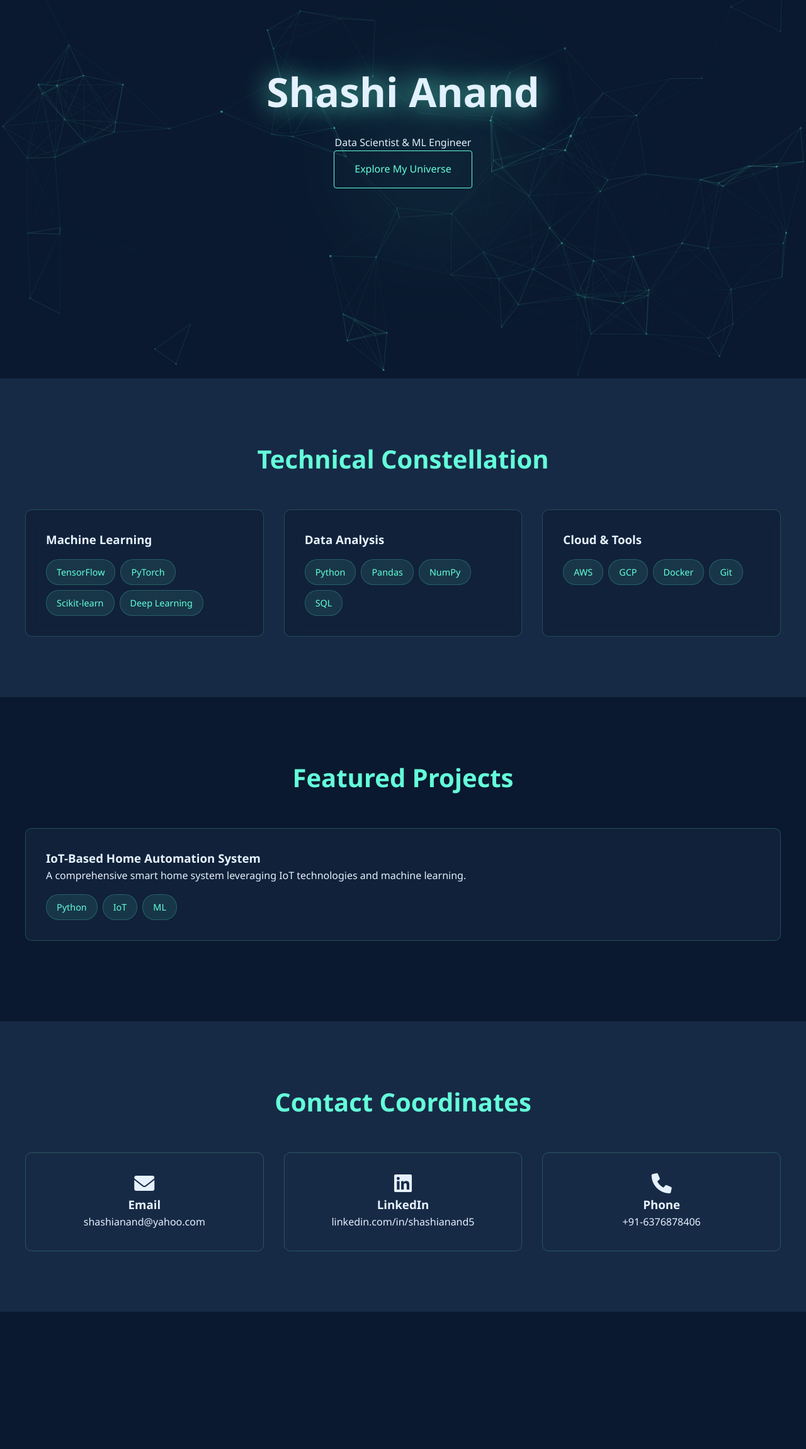
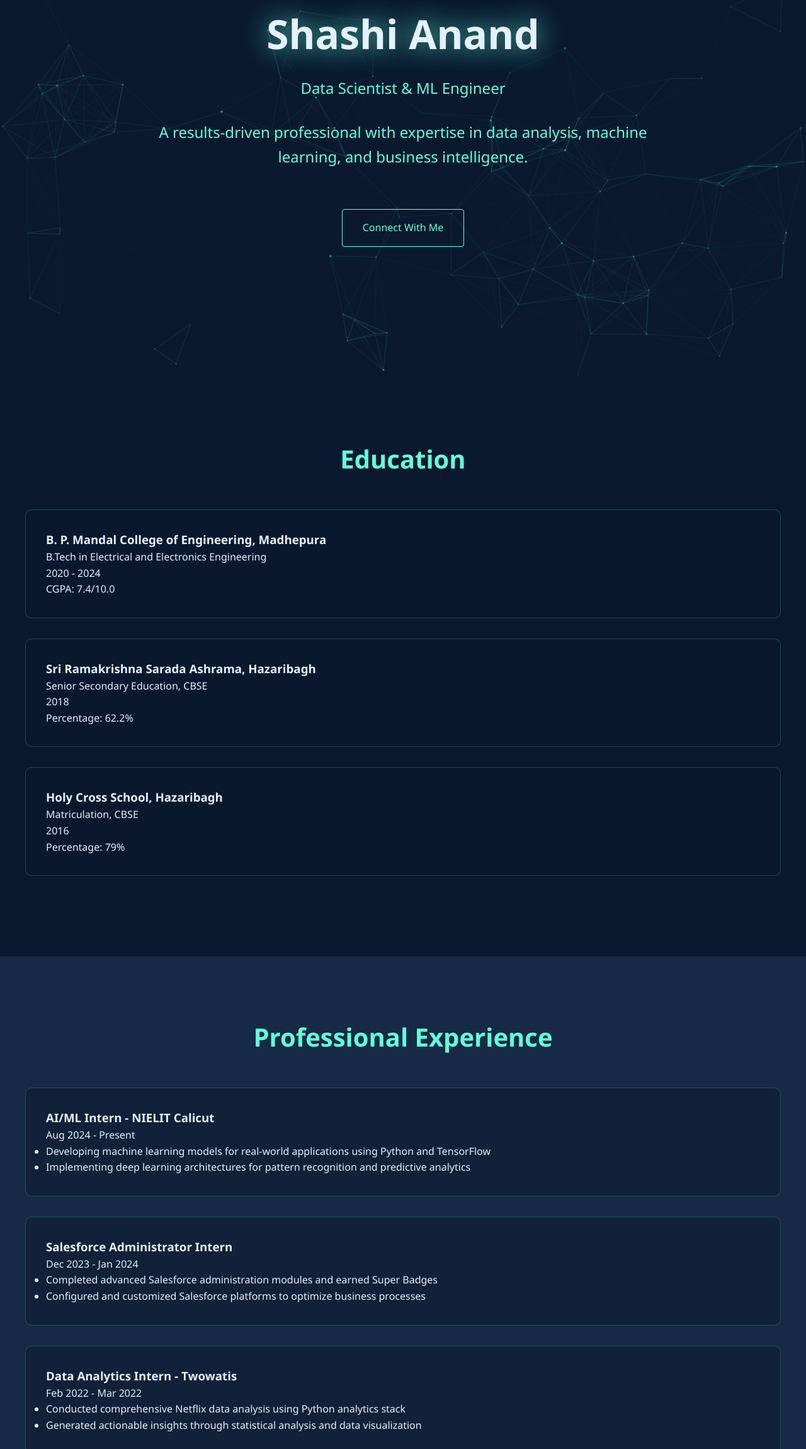
Before and after one commit to Ishashianand/portfolio, a plain HTML site: page index.html in a window 1280 px wide. Shown: the part 199-2500 px from the top of the page at 63% size. Before the commit the page ends 2282 px from the top, so only its background shows below. Drawn offline with nearby package versions, Linux system fonts and the light colour scheme; animation ran at ten frames a second.

Commit message:
index.html

```diff
--- a/index.html
+++ b/index.html
@@ -43,7 +43,6 @@
             z-index: 2;
         }
 
-        /* Animated Navbar */
         .navbar {
             position: fixed;
             top: 0;
@@ -103,7 +102,6 @@
             transform: scaleX(1);
         }
 
-        /* Hero Section */
         .hero {
             min-height: 100vh;
             display: flex;
@@ -115,20 +113,8 @@
             overflow: hidden;
         }
 
-        .hero::before {
-            content: '';
-            position: absolute;
-            width: 200px;
-            height: 200px;
-            background: var(--neon-blue);
-            filter: blur(100px);
-            opacity: 0.1;
-            animation: float 10s infinite;
-        }
-
-        @keyframes float {
-            0%, 100% { transform: translate(0, 0); }
-            50% { transform: translate(50px, 50px); }
+        .hero-content {
+            max-width: 800px;
         }
 
         .hero h1 {
@@ -137,86 +123,24 @@
             animation: glow 2s infinite;
         }
 
-        @keyframes glow {
-            0%, 100% { text-shadow: 0 0 20px rgba(100, 255, 218, 0.5); }
-            50% { text-shadow: 0 0 40px rgba(100, 255, 218, 0.8); }
+        .hero p {
+            font-size: 1.5rem;
+            margin-bottom: 2rem;
+            color: var(--neon-blue);
         }
 
-        /* Skills Section */
-        .skills {
-            padding: 6rem 2rem;
-            background: var(--space-light);
-            position: relative;
-        }
-
-        .skills-grid {
-            display: grid;
-            grid-template-columns: repeat(auto-fit, minmax(300px, 1fr));
-            gap: 2rem;
-            max-width: 1200px;
-            margin: 0 auto;
-        }
-
-        .skill-card {
-            background: rgba(10, 25, 47, 0.5);
-            border: 1px solid rgba(100, 255, 218, 0.2);
-            border-radius: 10px;
-            padding: 2rem;
-            transition: transform 0.3s, box-shadow 0.3s;
-            backdrop-filter: blur(10px);
-        }
-
-        .skill-card:hover {
-            transform: translateY(-10px);
-            box-shadow: 0 0 30px rgba(100, 255, 218, 0.2);
-        }
-
-        /* Projects Section */
-        .projects {
+        .section {
             padding: 6rem 2rem;
             position: relative;
         }
 
-        .project-card {
-            background: rgba(23, 42, 69, 0.5);
-            border: 1px solid rgba(100, 255, 218, 0.2);
-            border-radius: 10px;
-            padding: 2rem;
-            margin-bottom: 2rem;
-            max-width: 1200px;
-            margin: 2rem auto;
-            transition: transform 0.3s;
+        .section:nth-child(even) {
+            background: var(--space-light);
         }
 
-        .project-card:hover {
-            transform: scale(1.02);
-        }
-
-        /* Contact Section */
-        .contact {
-            padding: 6rem 2rem;
-            background: var(--space-light);
-            text-align: center;
-        }
-
-        .contact-grid {
-            display: grid;
-            grid-template-columns: repeat(auto-fit, minmax(250px, 1fr));
-            gap: 2rem;
+        .container {
             max-width: 1200px;
             margin: 0 auto;
-        }
-
-        .contact-item {
-            padding: 2rem;
-            border: 1px solid rgba(100, 255, 218, 0.2);
-            border-radius: 10px;
-            transition: transform 0.3s;
-        }
-
-        .contact-item:hover {
-            transform: translateY(-5px);
-            background: rgba(100, 255, 218, 0.1);
         }
 
         .section-title {
@@ -226,40 +150,50 @@
             color: var(--neon-blue);
         }
 
-        /* Animated Button */
-        .cosmic-btn {
-            display: inline-block;
-            padding: 1rem 2rem;
-            color: var(--neon-blue);
-            border: 1px solid var(--neon-blue);
-            border-radius: 4px;
-            text-decoration: none;
-            position: relative;
-            overflow: hidden;
-            transition: color 0.3s;
+        .education-card, .experience-card {
+            background: rgba(10, 25, 47, 0.5);
+            border: 1px solid rgba(100, 255, 218, 0.2);
+            border-radius: 10px;
+            padding: 2rem;
+            margin-bottom: 2rem;
+            transition: transform 0.3s;
         }
 
-        .cosmic-btn::before {
-            content: '';
-            position: absolute;
-            top: 0;
-            left: -100%;
-            width: 100%;
-            height: 100%;
-            background: var(--neon-blue);
-            transition: transform 0.3s;
-            z-index: -1;
+        .education-card:hover, .experience-card:hover {
+            transform: translateY(-5px);
         }
 
-        .cosmic-btn:hover {
-            color: var(--space-dark);
+        .skills-grid {
+            display: grid;
+            grid-template-columns: repeat(auto-fit, minmax(300px, 1fr));
+            gap: 2rem;
         }
 
-        .cosmic-btn:hover::before {
-            transform: translateX(100%);
+        .skill-card {
+            background: rgba(10, 25, 47, 0.5);
+            border: 1px solid rgba(100, 255, 218, 0.2);
+            border-radius: 10px;
+            padding: 2rem;
+            transition: transform 0.3s;
         }
 
-        /* Skill Tags */
+        .skill-card:hover {
+            transform: translateY(-5px);
+        }
+
+        .project-card {
+            background: rgba(23, 42, 69, 0.5);
+            border: 1px solid rgba(100, 255, 218, 0.2);
+            border-radius: 10px;
+            padding: 2rem;
+            margin-bottom: 2rem;
+            transition: transform 0.3s;
+        }
+
+        .project-card:hover {
+            transform: scale(1.02);
+        }
+
         .skill-tags {
             display: flex;
             flex-wrap: wrap;
@@ -276,7 +210,66 @@
             border: 1px solid rgba(100, 255, 218, 0.2);
         }
 
-        /* Responsive Design */
+        .certifications-grid {
+            display: grid;
+            grid-template-columns: repeat(auto-fit, minmax(250px, 1fr));
+            gap: 2rem;
+        }
+
+        .cert-card {
+            background: rgba(10, 25, 47, 0.5);
+            border: 1px solid rgba(100, 255, 218, 0.2);
+            border-radius: 10px;
+            padding: 2rem;
+            transition: transform 0.3s;
+        }
+
+        .cert-card:hover {
+            transform: translateY(-5px);
+        }
+
+        .contact-grid {
+            display: grid;
+            grid-template-columns: repeat(auto-fit, minmax(250px, 1fr));
+            gap: 2rem;
+        }
+
+        .contact-item {
+            padding: 2rem;
+            border: 1px solid rgba(100, 255, 218, 0.2);
+            border-radius: 10px;
+            transition: transform 0.3s;
+            text-align: center;
+        }
+
+        .contact-item:hover {
+            transform: translateY(-5px);
+            background: rgba(100, 255, 218, 0.1);
+        }
+
+        .contact-item i {
+            color: var(--neon-blue);
+            margin-bottom: 1rem;
+        }
+
+        .cosmic-btn {
+            display: inline-block;
+            padding: 1rem 2rem;
+            color: var(--neon-blue);
+            border: 1px solid var(--neon-blue);
+            border-radius: 4px;
+            text-decoration: none;
+            position: relative;
+            overflow: hidden;
+            transition: color 0.3s;
+            margin-top: 2rem;
+        }
+
+        .cosmic-btn:hover {
+            color: var(--space-dark);
+            background: var(--neon-blue);
+        }
+
         @media (max-width: 768px) {
             .nav-links {
                 display: none;
@@ -286,94 +279,153 @@
                 font-size: 2.5rem;
             }
 
-            .skills-grid, .contact-grid {
-                grid-template-columns: 1fr;
+            .section {
+                padding: 4rem 1rem;
             }
         }
 
-        /* Shooting Star Animation */
-        .shooting-star {
-            position: absolute;
-            width: 2px;
-            height: 2px;
-            background: var(--star-white);
-            animation: shoot 2s linear infinite;
-            opacity: 0;
-        }
-
-        @keyframes shoot {
-            0% {
-                transform: translate(0, 0) rotate(45deg);
-                opacity: 1;
-            }
-            100% {
-                transform: translate(200px, 200px) rotate(45deg);
-                opacity: 0;
-            }
+        @keyframes glow {
+            0%, 100% { text-shadow: 0 0 20px rgba(100, 255, 218, 0.5); }
+            50% { text-shadow: 0 0 40px rgba(100, 255, 218, 0.8); }
         }
     </style>
 </head>
 <body>
     <div id="particles-js"></div>
+    <div class="star-field"></div>
+    <div class="galaxy-orb galaxy-orb-1"></div>
+    <div class="galaxy-orb galaxy-orb-2"></div>
+    <div class="cosmic-trail"></div>
     <div class="content">
         <nav class="navbar">
             <div class="nav-content">
                 <a href="#" class="logo">SA</a>
                 <ul class="nav-links">
                     <li><a href="#about">About</a></li>
+                    <li><a href="#education">Education</a></li>
+                    <li><a href="#experience">Experience</a></li>
                     <li><a href="#skills">Skills</a></li>
                     <li><a href="#projects">Projects</a></li>
+                    <li><a href="#certifications">Certifications</a></li>
                     <li><a href="#contact">Contact</a></li>
                 </ul>
             </div>
         </nav>
 
         <section class="hero" id="about">
-            <div>
+            <div class="hero-content">
                 <h1>Shashi Anand</h1>
                 <p>Data Scientist & ML Engineer</p>
-                <a href="#contact" class="cosmic-btn">Explore My Universe</a>
+                <p class="subtitle">A results-driven professional with expertise in data analysis, machine learning, and business intelligence.</p>
+                <a href="#contact" class="cosmic-btn">Connect With Me</a>
             </div>
         </section>
 
-        <section class="skills" id="skills">
-            <h2 class="section-title">Technical Constellation</h2>
+        <section class="section" id="education">
+            <div class="container">
+                <h2 class="section-title">Education</h2>
+                <div class="education-card">
+                    <h3>B. P. Mandal College of Engineering, Madhepura</h3>
+                    <p>B.Tech in Electrical and Electronics Engineering</p>
+                    <p>2020 - 2024</p>
+                    <p>CGPA: 7.4/10.0</p>
+                </div>
+                <div class="education-card">
+                    <h3>Sri Ramakrishna Sarada Ashrama, Hazaribagh</h3>
+                    <p>Senior Secondary Education, CBSE</p>
+                    <p>2018</p>
+                    <p>Percentage: 62.2%</p>
+                </div>
+                <div class="education-card">
+                    <h3>Holy Cross School, Hazaribagh</h3>
+                    <p>Matriculation, CBSE</p>
+                    <p>2016</p>
+                    <p>Percentage: 79%</p>
+                </div>
+            </div>
+        </section>
+
+        <section class="section" id="experience">
+            <div class="container">
+                <h2 class="section-title">Professional Experience</h2>
+                <div class="experience-card">
+                    <h3>AI/ML Intern - NIELIT Calicut</h3>
+                    <p>Aug 2024 - Present</p>
+                    <ul>
+                        <li>Developing machine learning models for real-world applications using Python and TensorFlow</li>
+                        <li>Implementing deep learning architectures for pattern recognition and predictive analytics</li>
+                    </ul>
+                </div>
+                <div class="experience-card">
+                    <h3>Salesforce Administrator Intern</h3>
+                    <p>Dec 2023 - Jan 2024</p>
+                    <ul>
+                        <li>Completed advanced Salesforce administration modules and earned Super Badges</li>
+                        <li>Configured and customized Salesforce platforms to optimize business processes</li>
+                    </ul>
+                </div>
+                <div class="experience-card">
+                    <h3>Data Analytics Intern - Twowatis</h3>
+                    <p>Feb 2022 - Mar 2022</p>
+                    <ul>
+                        <li>Conducted comprehensive Netflix data analysis using Python analytics stack</li>
+                        <li>Generated actionable insights through statistical analysis and data visualization</li>
+                    </ul>
+                </div>
+            </div>
+        </section>
+
+        <section class="section" id="skills">
+            <div class="container">
+                <h2 class="section-title">Technical Skills</h2>
                 <div class="skills-grid">
                     <div class="skill-card">
-                    <h3>Machine Learning</h3>
+                        <h3>Programming</h3>
                         <div class="skill-tags">
-                        <span class="skill-tag">TensorFlow</span>
-                        <span class="skill-tag">PyTorch</span>
-                        <span class="skill-tag">Scikit-learn</span>
-                        <span class="skill-tag">Deep Learning</span>
+                            <span class="skill-tag">Python</span>
+                            <span class="skill-tag">SQL</span>
+                            <span class="skill-tag">HTML</span>
+                            <span class="skill-tag">C</span>
                         </div>
                     </div>
                     <div class="skill-card">
-                    <h3>Data Analysis</h3>
+                        <h3>Data Science</h3>
                         <div class="skill-tags">
-                        <span class="skill-tag">Python</span>
+                            <span class="skill-tag">NumPy</span>
                             <span class="skill-tag">Pandas</span>
-                        <span class="skill-tag">NumPy</span>
-                        <span class="skill-tag">SQL</span>
+                            <span class="skill-tag">Matplotlib</span>
+                            <span class="skill-tag">Seaborn</span>
+                            <span class="skill-tag">TensorFlow</span>
                         </div>
                     </div>
                     <div class="skill-card">
                         <h3>Cloud & Tools</h3>
                         <div class="skill-tags">
+                            <span class="skill-tag">GCP</span>
                             <span class="skill-tag">AWS</span>
-                        <span class="skill-tag">GCP</span>
-                        <span class="skill-tag">Docker</span>
                             <span class="skill-tag">Git</span>
+                            <span class="skill-tag">Jupyter</span>
+                            <span class="skill-tag">VS Code</span>
+                        </div>
+                    </div>
+                    <div class="skill-card">
+                        <h3>Business Tools</h3>
+                        <div class="skill-tags">
+                            <span class="skill-tag">Salesforce</span>
+                            <span class="skill-tag">MS Office</span>
+                        </div>
                     </div>
                 </div>
             </div>
         </section>
 
-        <section class="projects" id="projects">
+        <section class="section" id="projects">
+            <div class="container">
                 <h2 class="section-title">Featured Projects</h2>
                 <div class="project-card">
                     <h3>IoT-Based Home Automation System</h3>
-                <p>A comprehensive smart home system leveraging IoT technologies and machine learning.</p>
+                    <p>A comprehensive smart home system leveraging IoT technologies and machine learning. Achieved 90% reduction in manual intervention for home device management through integration of
+
                 <div class="skill-tags">
                     <span class="skill-tag">Python</span>
                     <span class="skill-tag">IoT</span>
```
Lines whose indentation alone changed are shown as unchanged.
